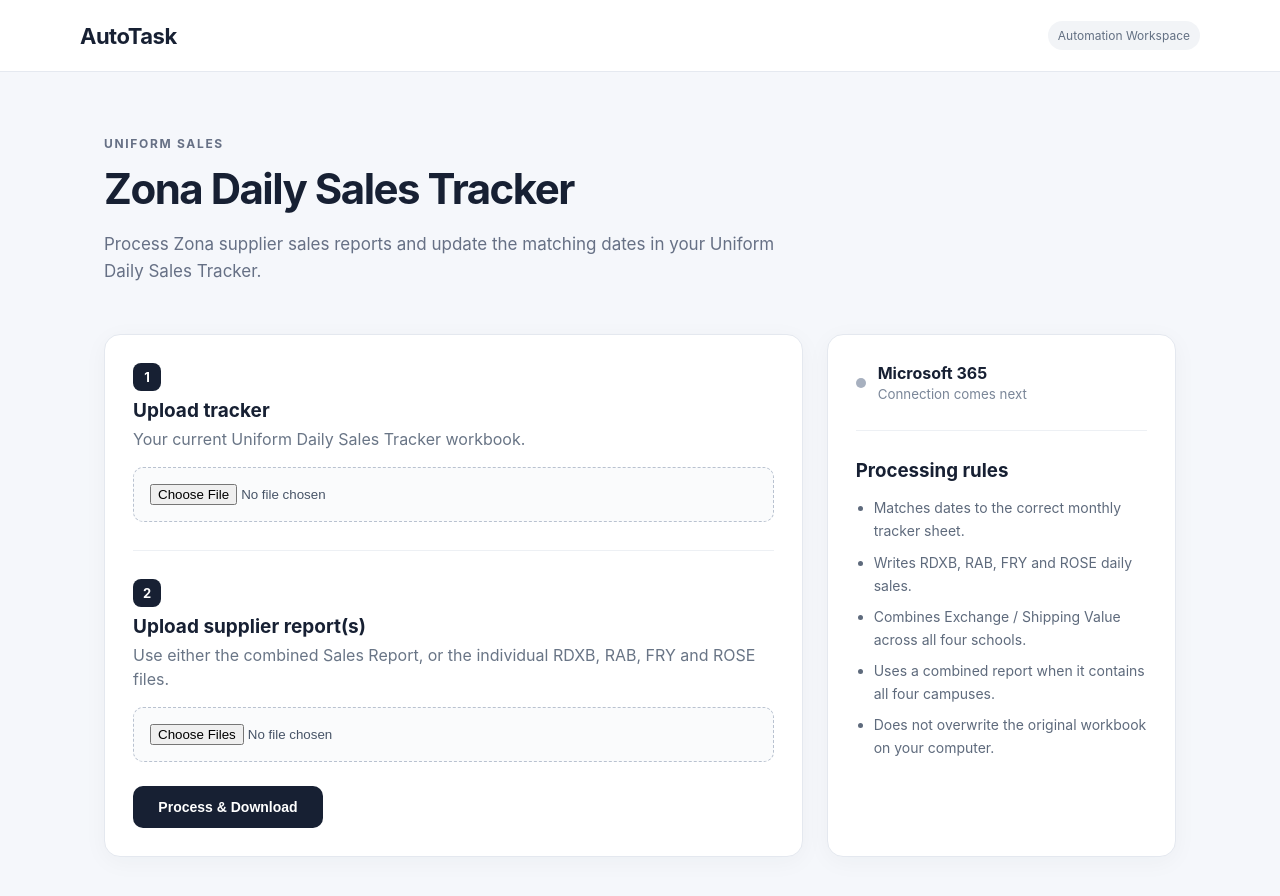
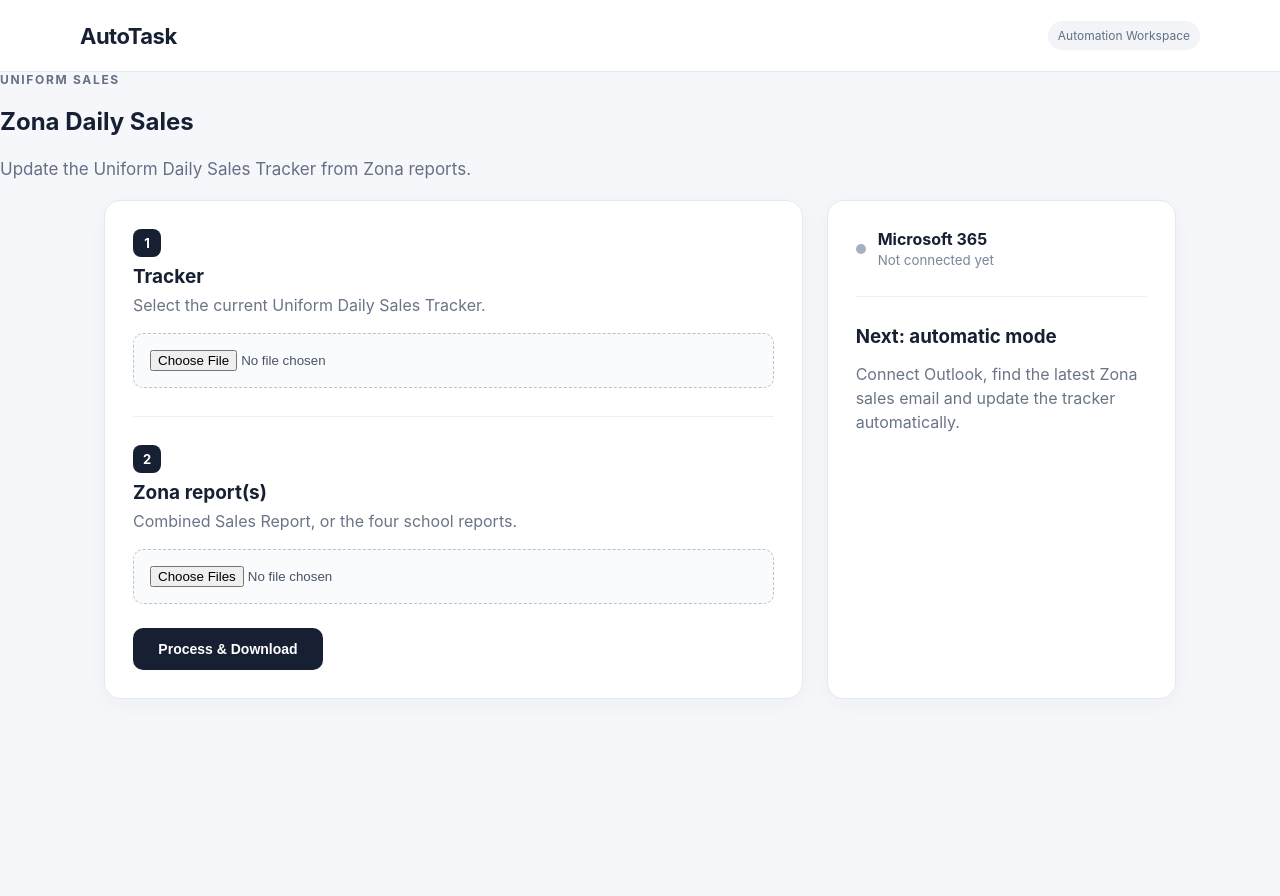
Before and after one commit to mo-seoudi/AutoTask, a Next.js app: page / in a window 1280 px wide. Shown: the top 896 px of the page. After the commit the page ends 800 px from the top, so only its background shows below. Built offline with nearby package versions, Linux system fonts and the light colour scheme.

Commit message:
Compact AutoTask sales tracker interface

```diff
--- a/app/page.tsx
+++ b/app/page.tsx
@@ -30,14 +30,11 @@ export default function Home() {
         }
         throw new Error(message);
       }
-
       const blob = await response.blob();
       if (!blob.size) throw new Error("The server returned an empty Excel file.");
       const url = URL.createObjectURL(blob);
       setDownloadUrl(url);
-      setStatus("Processing completed. Your updated tracker is ready to download.");
-
-      // Attempt the download automatically, while always leaving a manual download link visible.
+      setStatus("Done. Your updated tracker is ready.");
       const a = document.createElement("a");
       a.href = url;
       a.download = "Uniform Daily Sales Tracker - Updated.xlsx";
@@ -54,25 +51,33 @@ export default function Home() {
 
   return (
     <main>
-      <header className="topbar"><div className="brand">AutoTask</div><div className="pill">Automation Workspace</div></header>
-      <section className="hero">
+      <header className="topbar">
+        <div className="brand">AutoTask</div>
+        <div className="pill">Automation Workspace</div>
+      </header>
+
+      <section className="workspace">
+        <div className="pageHeading">
+          <div>
             <p className="eyebrow">UNIFORM SALES</p>
-        <h1>Zona Daily Sales Tracker</h1>
-        <p className="intro">Process Zona supplier sales reports and update the matching dates in your Uniform Daily Sales Tracker.</p>
-      </section>
+            <h1>Zona Daily Sales</h1>
+          </div>
+          <p className="intro">Update the Uniform Daily Sales Tracker from Zona reports.</p>
+        </div>
 
         <section className="grid">
           <form className="card" onSubmit={processFiles}>
-          <div className="step">1</div>
-          <h2>Upload tracker</h2>
-          <p>Your current Uniform Daily Sales Tracker workbook.</p>
+            <div className="fieldBlock">
+              <div className="fieldTitle"><span className="step">1</span><div><h2>Tracker</h2><p>Select the current Uniform Daily Sales Tracker.</p></div></div>
               <input name="target" type="file" accept=".xlsx" required disabled={busy} />
+            </div>
 
             <div className="divider" />
-          <div className="step">2</div>
-          <h2>Upload supplier report(s)</h2>
-          <p>Use either the combined Sales Report, or the individual RDXB, RAB, FRY and ROSE files.</p>
+
+            <div className="fieldBlock">
+              <div className="fieldTitle"><span className="step">2</span><div><h2>Zona report(s)</h2><p>Combined Sales Report, or the four school reports.</p></div></div>
               <input name="sources" type="file" accept=".xlsx" multiple required disabled={busy} />
+            </div>
 
             <button className="processButton" disabled={busy} type="submit">
               {busy && <span className="spinner" aria-hidden="true" />}
@@ -80,25 +85,16 @@ export default function Home() {
             </button>
 
             {status && <div className={`status ${error ? "statusError" : downloadUrl ? "statusSuccess" : ""}`}>{status}</div>}
-          {downloadUrl && !busy && (
-            <a className="downloadButton" href={downloadUrl} download="Uniform Daily Sales Tracker - Updated.xlsx">
-              Download Updated Tracker
-            </a>
-          )}
+            {downloadUrl && !busy && <a className="downloadButton" href={downloadUrl} download="Uniform Daily Sales Tracker - Updated.xlsx">Download Updated Tracker</a>}
           </form>
 
           <aside className="card side">
-          <div className="statusRow"><span className="dot pending"/><div><strong>Microsoft 365</strong><small>Connection comes next</small></div></div>
-          <div className="divider" />
-          <h3>Processing rules</h3>
-          <ul>
-            <li>Matches dates to the correct monthly tracker sheet.</li>
-            <li>Writes RDXB, RAB, FRY and ROSE daily sales.</li>
-            <li>Combines Exchange / Shipping Value across all four schools.</li>
-            <li>Uses a combined report when it contains all four campuses.</li>
-            <li>Does not overwrite the original workbook on your computer.</li>
-          </ul>
+            <div className="statusRow"><span className="dot"/><div><strong>Microsoft 365</strong><small>Not connected yet</small></div></div>
+            <div className="divider compact" />
+            <h3>Next: automatic mode</h3>
+            <p>Connect Outlook, find the latest Zona sales email and update the tracker automatically.</p>
           </aside>
+        </section>
       </section>
     </main>
   );
```
Lines whose indentation alone changed are shown as unchanged.
